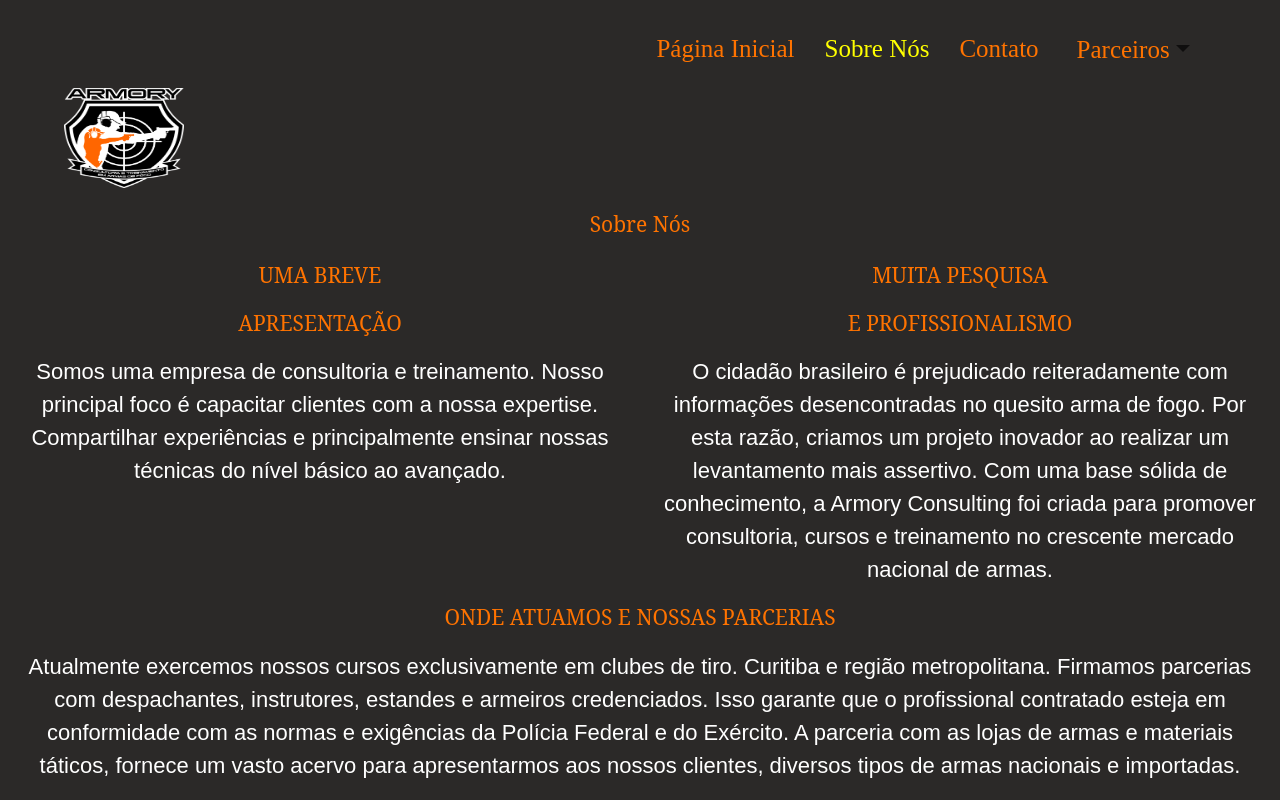
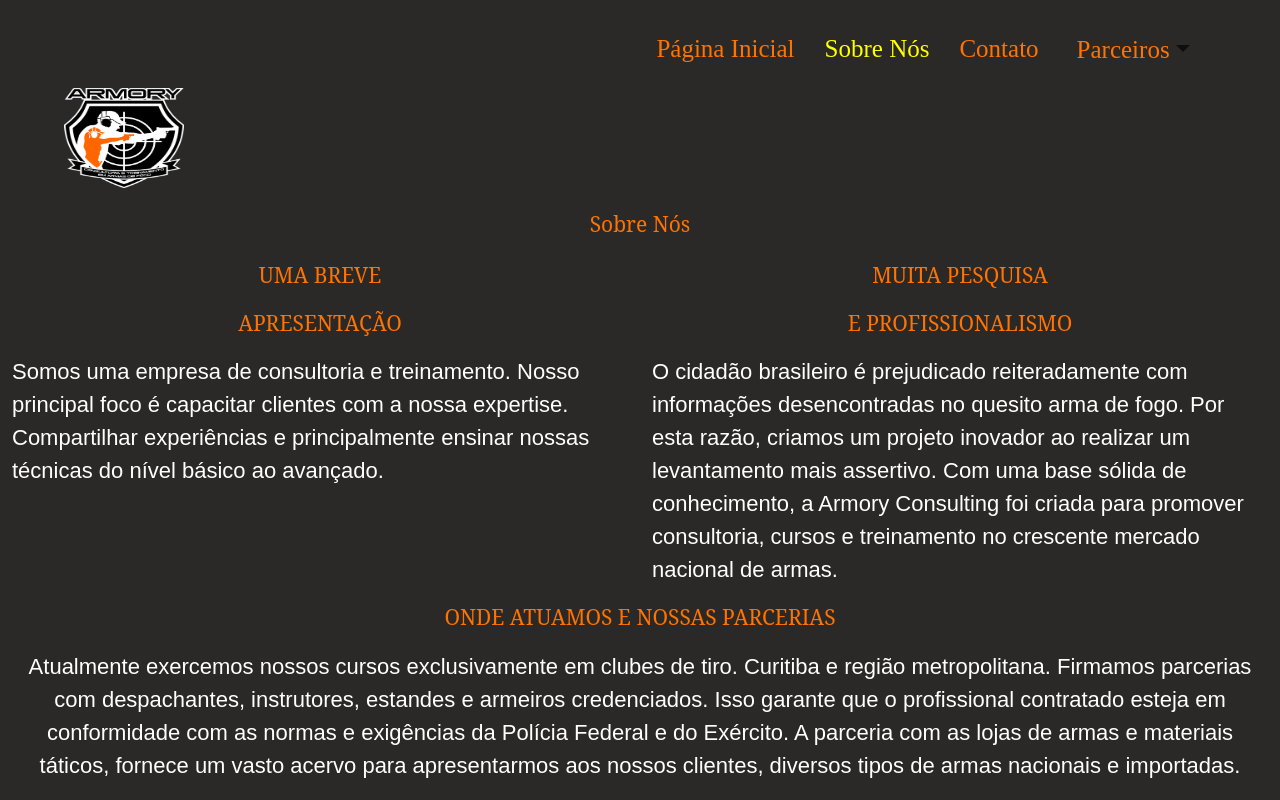
Before and after one commit to fabiogarbato/Armory, a React (Create React App) app: page /sobre in a window 1280 px wide. Built offline with nearby package versions, Linux system fonts and the light colour scheme; a web font is replaced by a local one.

Commit message:
Ajustes pagina sobre

```diff
--- a/src/pages/Sobre/sobre.css
+++ b/src/pages/Sobre/sobre.css
@@ -8,7 +8,7 @@
 
   .text-description{
     color: #ffffff;
-    text-align: center;
+    text-align: left;
     font-size: 22px;
     font-family: Arial, Helvetica, sans-serif;
   }
--- a/src/pages/Sobre/sobre.js
+++ b/src/pages/Sobre/sobre.js
@@ -43,7 +43,7 @@ function Sobre() {
           <Row>
               <Col>
                   <p className='text-center-sobre'>ONDE ATUAMOS E NOSSAS PARCERIAS</p>
-                  <p className='text-description'>Atualmente exercemos nossos cursos exclusivamente em clubes de tiro. Curitiba e região metropolitana. Firmamos parcerias com despachantes, instrutores, estandes e armeiros credenciados. Isso garante que o profissional contratado esteja em conformidade com as normas e exigências da Polícia Federal e do Exército. A parceria com as lojas de armas e materiais táticos, fornece um vasto acervo para apresentarmos aos nossos clientes, diversos tipos de armas nacionais e importadas.</p>
+                  <p className='text-description' style={{ textAlign: 'center'}}>Atualmente exercemos nossos cursos exclusivamente em clubes de tiro. Curitiba e região metropolitana. Firmamos parcerias com despachantes, instrutores, estandes e armeiros credenciados. Isso garante que o profissional contratado esteja em conformidade com as normas e exigências da Polícia Federal e do Exército. A parceria com as lojas de armas e materiais táticos, fornece um vasto acervo para apresentarmos aos nossos clientes, diversos tipos de armas nacionais e importadas.</p>
               </Col>
           </Row>
       </Container>
```
